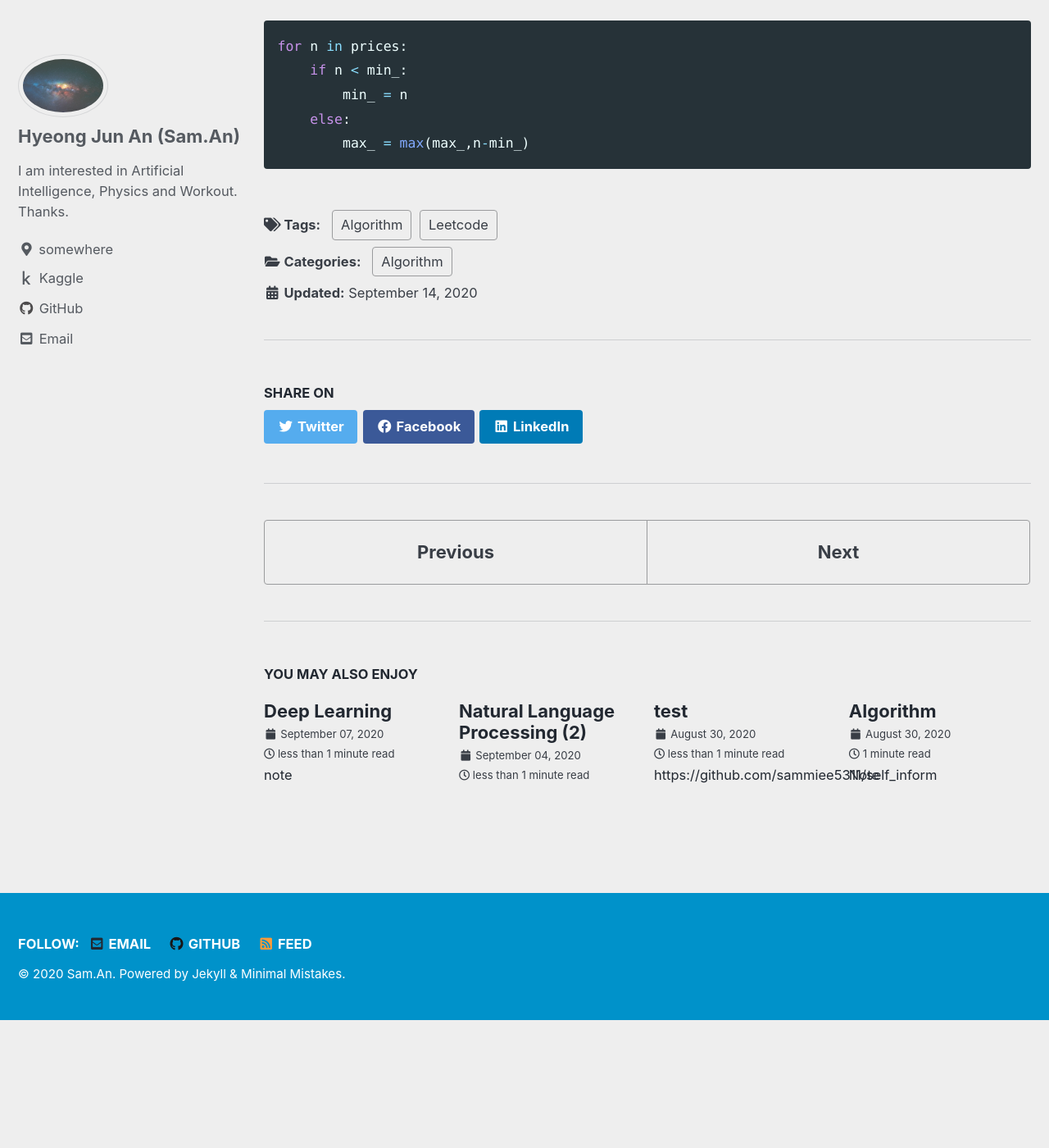
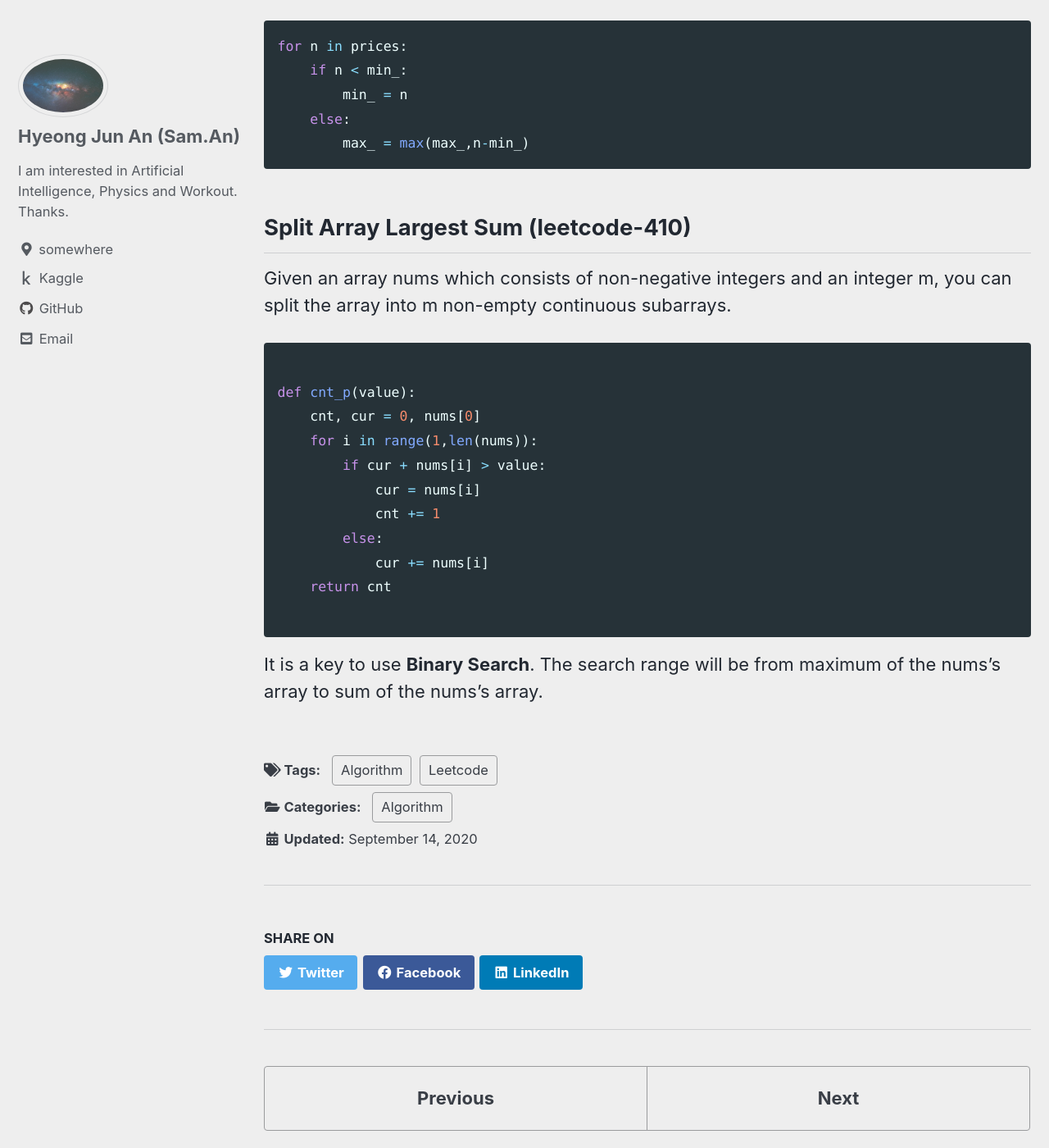
Before and after one commit to sammiee5311/sammiee5311.github.com, a Jekyll site: the page built from _posts/2020-09-06-Algorithm from Leetcode(2).md, in a window 1280 px wide and 1400 px high, scrolled down 2674 px. Shown: the whole window at 82% size. Built offline with Jekyll 4.4.1, drawn with Linux system fonts in a browser that asks for light colours; cached includes are drawn as plain includes; before the commit the page ends 3918 px from its top, so only the background shows below that; some of the changed text lies outside the part shown.

Commit message:
Update 2020-09-06-Algorithm from Leetcode(2).md

````diff
--- a/_posts/2020-09-06-Algorithm from Leetcode(2).md
+++ b/_posts/2020-09-06-Algorithm from Leetcode(2).md
@@ -97,3 +97,23 @@ for n in prices:
     else:
         max_ = max(max_,n-min_)
 ```
+
+## Split Array Largest Sum (leetcode-410)
+
+Given an array nums which consists of non-negative integers and an integer m, you can split the array into m non-empty continuous subarrays.
+
+``` python
+
+def cnt_p(value):
+    cnt, cur = 0, nums[0]
+    for i in range(1,len(nums)):
+        if cur + nums[i] > value:
+            cur = nums[i]
+            cnt += 1
+        else:
+            cur += nums[i]
+    return cnt
+
+```
+
+It is a key to use **Binary Search**. The search range will be from maximum of the nums's array to sum of the nums's array.
````
